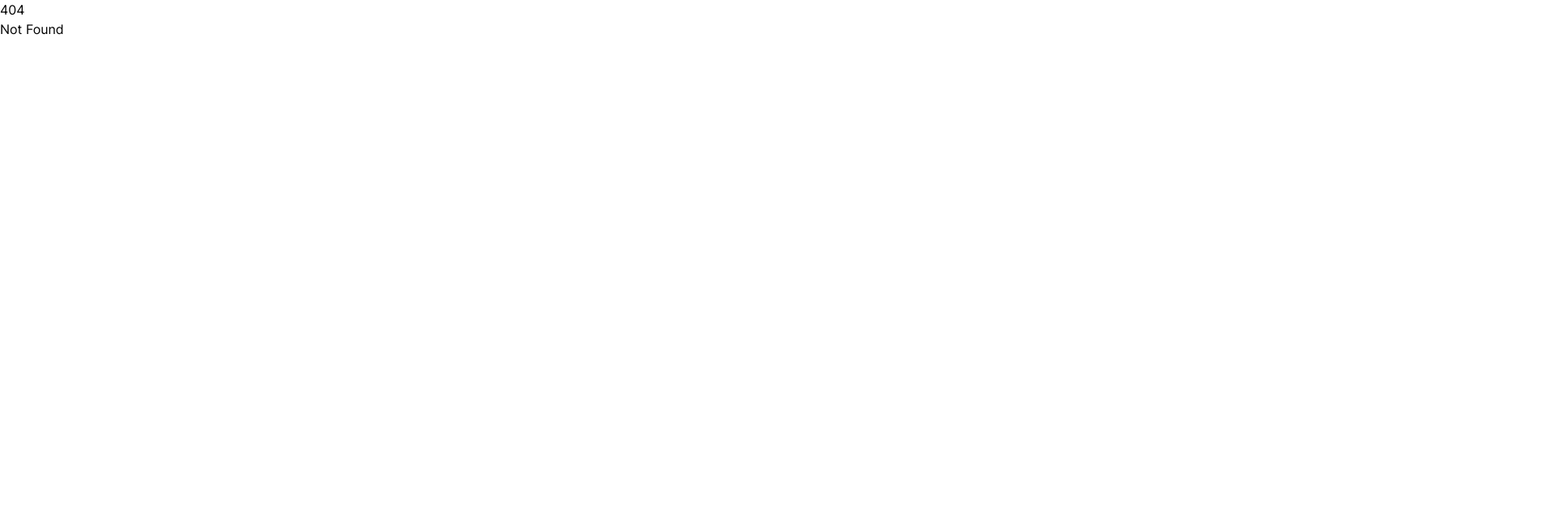
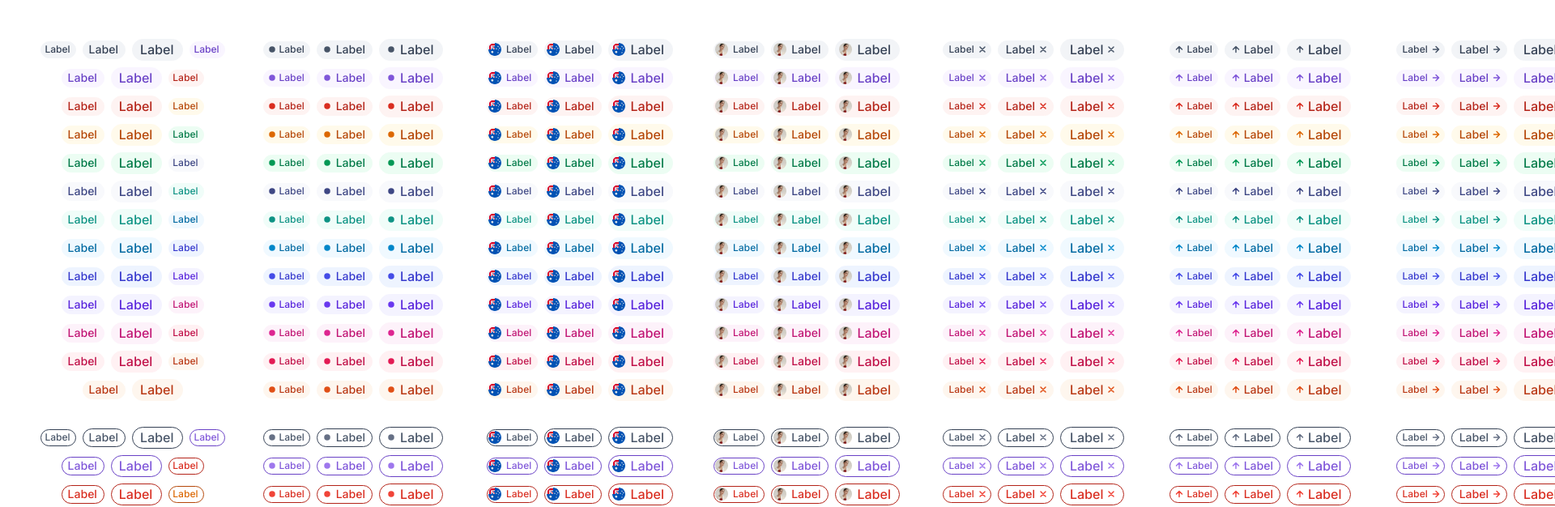
Before and after one commit to benjaminpreiss/untitled-ui-components, a SvelteKit app: page /badges in a window 1280 px wide. Before the commit this address had no page. Shown: the top 626 px of the page at 81% size, 1920 px wide, since content can reach past the window. Built offline with nearby package versions, Linux system fonts and the light colour scheme.

Commit message:
Create badges page

```diff
--- /dev/null
+++ b/src/routes/badges/+page.svelte
@@ -0,0 +1,322 @@
+<script lang="ts">
+	import Badge from '$lib/components/Badge/Badge.svelte';
+	import dummyCountry from '$lib/assets/icons/dummies/au.svg?url';
+	import dummyAvatar from '$lib/assets/icons/dummies/avatar.svg?url';
+	import arrowRight from '$lib/assets/icons/arrows/arrow-right.svg?url';
+	import arrowUp from '$lib/assets/icons/arrows/arrow-up.svg?url';
+	import plus from '$lib/assets/icons/general/plus.svg?url';
+
+	import type { color, icon, size } from '$lib/components/Badge/types.js';
+	import { browser } from '$app/environment';
+
+	type color =
+		| 'gray'
+		| 'primary'
+		| 'error'
+		| 'warning'
+		| 'success'
+		| 'gray-blue'
+		| 'blue-light'
+		| 'blue'
+		| 'indigo'
+		| 'purple'
+		| 'pink'
+		| 'rosé'
+		| 'orange';
+	type size = 'sm' | 'md' | 'lg';
+
+	const colors: color[] = [
+		'gray',
+		'primary',
+		'error',
+		'warning',
+		'success',
+		'gray-blue',
+		'blue-light',
+		'blue',
+		'indigo',
+		'purple',
+		'pink',
+		'rosé',
+		'orange'
+	];
+	const sizes: size[] = ['sm', 'md', 'lg'];
+
+	const noIconNoOutline: { color: color; outline: boolean; size: size }[] = colors.flatMap((c) =>
+		sizes.map((s) => ({ color: c, outline: false, size: s }))
+	);
+
+	const noIconOutline: { color: color; outline: boolean; size: size }[] = colors.flatMap((c) =>
+		sizes.map((s) => ({ color: c, outline: true, size: s }))
+	);
+
+	const dotNoOutline: { color: color; outline: boolean; size: size; icon: icon }[] = colors.flatMap(
+		(c) => sizes.map((s) => ({ color: c, outline: false, size: s, icon: { type: 'dot' } }))
+	);
+
+	const dotOutline: { color: color; outline: boolean; size: size; icon: icon }[] = colors.flatMap(
+		(c) => sizes.map((s) => ({ color: c, outline: true, size: s, icon: { type: 'dot' } }))
+	);
+
+	const avatarNoOutline: { color: color; outline: boolean; size: size; icon: icon }[] =
+		colors.flatMap((c) =>
+			sizes.map((s) => ({
+				color: c,
+				outline: false,
+				size: s,
+				icon: { type: 'avatar', leading: dummyAvatar }
+			}))
+		);
+
+	const avatarOutline: { color: color; outline: boolean; size: size; icon: icon }[] =
+		colors.flatMap((c) =>
+			sizes.map((s) => ({
+				color: c,
+				outline: true,
+				size: s,
+				icon: { type: 'avatar', leading: dummyAvatar }
+			}))
+		);
+	const countryNoOutline: { color: color; outline: boolean; size: size; icon: icon }[] =
+		colors.flatMap((c) =>
+			sizes.map((s) => ({
+				color: c,
+				outline: false,
+				size: s,
+				icon: { type: 'country', leading: dummyCountry }
+			}))
+		);
+	const countryOutline: { color: color; outline: boolean; size: size; icon: icon }[] =
+		colors.flatMap((c) =>
+			sizes.map((s) => ({
+				color: c,
+				outline: true,
+				size: s,
+				icon: { type: 'country', leading: dummyCountry }
+			}))
+		);
+	const xCloseNoOutline: { color: color; outline: boolean; size: size; icon: icon }[] =
+		colors.flatMap((c) =>
+			sizes.map((s) => ({
+				color: c,
+				outline: false,
+				size: s,
+				icon: { type: 'x-close' }
+			}))
+		);
+	const xCloseOutline: { color: color; outline: boolean; size: size; icon: icon }[] =
+		colors.flatMap((c) =>
+			sizes.map((s) => ({
+				color: c,
+				outline: true,
+				size: s,
+				icon: { type: 'x-close' }
+			}))
+		);
+	const iconLeadingNoOutline: { color: color; outline: boolean; size: size; icon: icon }[] =
+		colors.flatMap((c) =>
+			sizes.map((s) => ({
+				color: c,
+				outline: false,
+				size: s,
+				icon: { type: 'icon', leading: arrowUp }
+			}))
+		);
+	const iconLeadingOutline: { color: color; outline: boolean; size: size; icon: icon }[] =
+		colors.flatMap((c) =>
+			sizes.map((s) => ({
+				color: c,
+				outline: true,
+				size: s,
+				icon: { type: 'icon', leading: arrowUp }
+			}))
+		);
+	const iconTrailingNoOutline: { color: color; outline: boolean; size: size; icon: icon }[] =
+		colors.flatMap((c) =>
+			sizes.map((s) => ({
+				color: c,
+				outline: false,
+				size: s,
+				icon: { type: 'icon', trailing: arrowRight }
+			}))
+		);
+	const iconTrailingOutline: { color: color; outline: boolean; size: size; icon: icon }[] =
+		colors.flatMap((c) =>
+			sizes.map((s) => ({
+				color: c,
+				outline: true,
+				size: s,
+				icon: { type: 'icon', trailing: arrowRight }
+			}))
+		);
+
+	const noIconNoTextNoOutline: { color: color; outline: boolean; size: size; icon: icon }[] =
+		colors.flatMap((c) =>
+			sizes.map((s) => ({
+				color: c,
+				outline: false,
+				size: s,
+				icon: { type: 'icon-only', leading: plus }
+			}))
+		);
+
+	const noIconNoTextOutline: { color: color; outline: boolean; size: size; icon: icon }[] =
+		colors.flatMap((c) =>
+			sizes.map((s) => ({
+				color: c,
+				outline: true,
+				size: s,
+				icon: { type: 'icon-only', leading: plus }
+			}))
+		);
+</script>
+
+{#if browser}
+	<div class=" flex w-full items-center justify-center p-12 overflow-x-auto min-w-max gap-8">
+		<div class="flex flex-col space-y-8">
+			<div class="flex flex-wrap col-span-3 justify-center items-center gap-2 w-[14.5rem]">
+				{#each noIconNoOutline as { color, outline, size }}
+					<Badge {size} {color} {outline}>Label</Badge>
+				{/each}
+			</div>
+
+			<div class="flex flex-wrap col-span-3 justify-center items-center gap-2 w-[14.5rem]">
+				{#each noIconOutline as { color, outline, size }}
+					<Badge {size} {color} {outline}>Label</Badge>
+				{/each}
+			</div>
+		</div>
+		<div class="flex flex-col space-y-8">
+			<div class="flex flex-wrap col-span-3 justify-center items-center gap-2 w-[15.5rem]">
+				{#each dotNoOutline as { color, outline, size, icon }}
+					<Badge {icon} {size} {color} {outline}>Label</Badge>
+				{/each}
+			</div>
+
+			<div class="flex flex-wrap col-span-3 justify-center items-center gap-2 w-[15.5rem]">
+				{#each dotOutline as { color, outline, size, icon }}
+					<Badge {icon} {size} {color} {outline}>Label</Badge>
+				{/each}
+			</div>
+		</div>
+		<div class="flex flex-col space-y-8">
+			<div class="flex flex-wrap col-span-3 justify-center items-center gap-2 w-[15.5rem]">
+				{#each countryNoOutline as { color, outline, size, icon }}
+					<Badge {icon} {size} {color} {outline}>Label</Badge>
+				{/each}
+			</div>
+
+			<div class="flex flex-wrap col-span-3 justify-center items-center gap-2 w-[15.5rem]">
+				{#each countryOutline as { color, outline, size, icon }}
+					<Badge {icon} {size} {color} {outline}>Label</Badge>
+				{/each}
+			</div>
+		</div>
+		<div class="flex flex-col space-y-8">
+			<div class="flex flex-wrap col-span-3 justify-center items-center gap-2 w-[15.5rem]">
+				{#each avatarNoOutline as { color, outline, size, icon }}
+					<Badge {icon} {size} {color} {outline}>Label</Badge>
+				{/each}
+			</div>
+
+			<div class="flex flex-wrap col-span-3 justify-center items-center gap-2 w-[15.5rem]">
+				{#each avatarOutline as { color, outline, size, icon }}
+					<Badge {icon} {size} {color} {outline}>Label</Badge>
+				{/each}
+			</div>
+		</div>
+		<div class="flex flex-col space-y-8">
+			<div class="flex flex-wrap col-span-3 justify-center items-center gap-2 w-[15.5rem]">
+				{#each xCloseNoOutline as { color, outline, size, icon }}
+					<Badge
+						clickable={true}
+						{icon}
+						{size}
+						{color}
+						{outline}
+						on:click={() => console.log('this badge is clickable')}>Label</Badge
+					>
+				{/each}
+			</div>
+
+			<div class="flex flex-wrap col-span-3 justify-center items-center gap-2 w-[15.5rem]">
+				{#each xCloseOutline as { color, outline, size, icon }}
+					<Badge
+						clickable={true}
+						{icon}
+						{size}
+						{color}
+						{outline}
+						on:click={() => console.log('this badge is clickable')}>Label</Badge
+					>
+				{/each}
+			</div>
+		</div>
+		<div class="flex flex-col space-y-8">
+			<div class="flex flex-wrap col-span-3 justify-center items-center gap-2 w-[15.5rem]">
+				{#each iconLeadingNoOutline as { color, outline, size, icon }}
+					<Badge {icon} {size} {color} {outline}>Label</Badge>
+				{/each}
+			</div>
+
+			<div class="flex flex-wrap col-span-3 justify-center items-center gap-2 w-[15.5rem]">
+				{#each iconLeadingOutline as { color, outline, size, icon }}
+					<Badge {icon} {size} {color} {outline}>Label</Badge>
+				{/each}
+			</div>
+		</div>
+		<div class="flex flex-col space-y-8">
+			<div class="flex flex-wrap col-span-3 justify-center items-center gap-2 w-[15.5rem]">
+				{#each iconTrailingNoOutline as { color, outline, size, icon }}
+					<Badge {icon} {size} {color} {outline}>Label</Badge>
+				{/each}
+			</div>
+
+			<div class="flex flex-wrap col-span-3 justify-center items-center gap-2 w-[15.5rem]">
+				{#each iconTrailingOutline as { color, outline, size, icon }}
+					<Badge {icon} {size} {color} {outline}>Label</Badge>
+				{/each}
+			</div>
+		</div>
+		<div class="flex flex-col space-y-8">
+			<div class="flex flex-wrap col-span-3 justify-center items-center gap-2 w-[15.5rem]">
+				{#each iconTrailingNoOutline as { color, outline, size, icon }}
+					<Badge {icon} {size} {color} {outline}>Label</Badge>
+				{/each}
+			</div>
+
+			<div class="flex flex-wrap col-span-3 justify-center items-center gap-2 w-[15.5rem]">
+				{#each iconTrailingOutline as { color, outline, size, icon }}
+					<Badge {icon} {size} {color} {outline}>Label</Badge>
+				{/each}
+			</div>
+		</div>
+		<div class="flex flex-col space-y-8">
+			<div class="flex flex-wrap col-span-3 justify-center items-center gap-2 w-[6.5rem]">
+				{#each noIconNoTextNoOutline as { color, outline, size, icon }}
+					<Badge
+						clickable={true}
+						{icon}
+						{size}
+						{color}
+						{outline}
+						on:click={() => console.log('this badge is clickable')}
+					/>
+				{/each}
+			</div>
+
+			<div class="flex flex-wrap col-span-3 justify-center items-center gap-2 w-[6.5rem]">
+				{#each noIconNoTextOutline as { color, outline, size, icon }}
+					<Badge
+						clickable={true}
+						{icon}
+						{size}
+						{color}
+						{outline}
+						on:click={() => console.log('this badge is clickable')}
+					/>
+				{/each}
+			</div>
+		</div>
+	</div>
+{/if}
```
